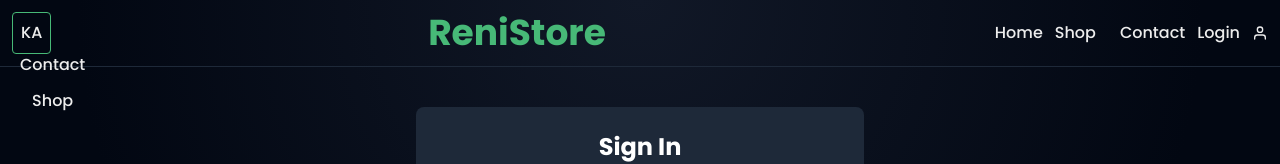
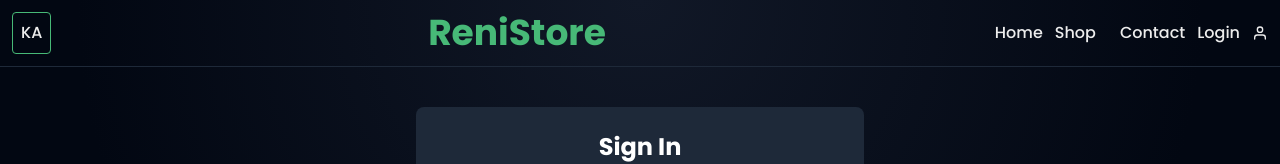
Before and after one commit to MadeBySeby/renistore, a Next.js app: page /en/login in a window 1280 px wide. Shown: the top 164 px of the page. Built offline with nearby package versions, Linux system fonts and the light colour scheme; no server answers.

Commit message:
fix: update Navbar dropdown class for improved mobile responsiveness

```diff
--- a/components/Navbar.tsx
+++ b/components/Navbar.tsx
@@ -61,7 +61,7 @@ export default function Navbar() {
         </li>
         <li className="w-full">
           <div
-            className={`absolute left-5 mt-5 z-10 flex flex-col gap-3 transition-all duration-300 ${
+            className={`absolute left-5 mt-5 z-10 flex flex-col md:hidden gap-3 transition-all duration-300 ${
               menuOpen ? "max-h-96" : "max-h-0 md:max-h-full"
             } overflow-hidden md:overflow-visible`}>
             <ul className="flex flex-col gap-3">
```
